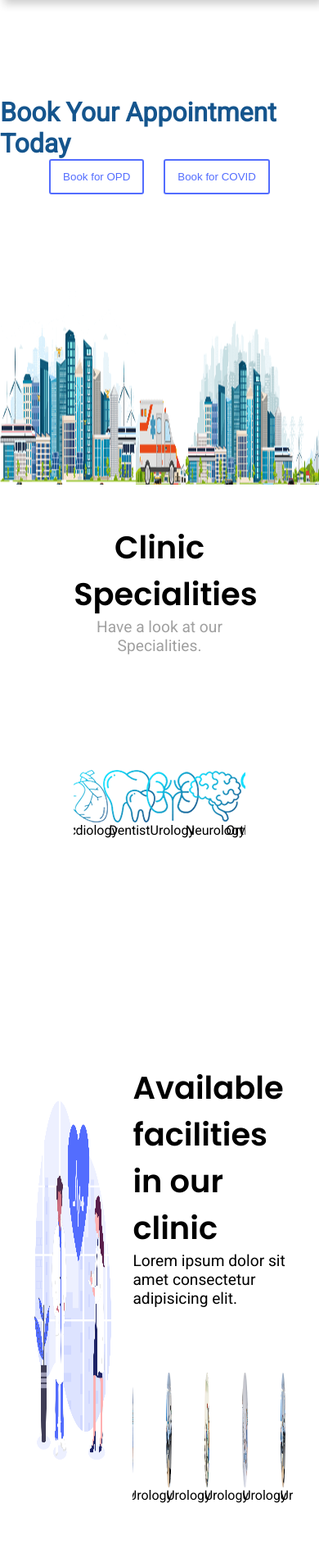
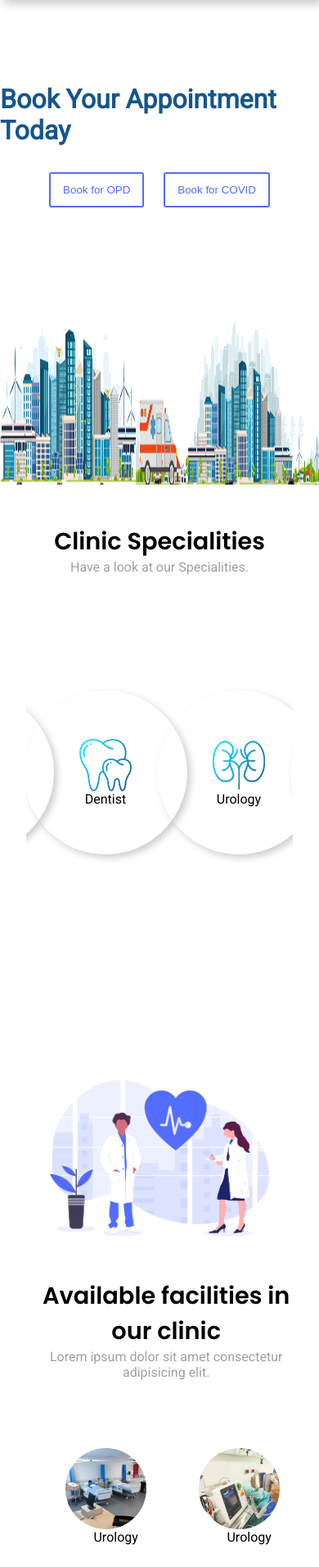
Before and after one commit to aaryan610/findCare_hackathon, a PHP site: page / in a window 390 px wide. Shown: the part 84-1995 px from the top of the page at 82% size. After the commit the page ends 1968 px from the top, so only its background shows below. Run offline with PHP 8.4, Linux system fonts and the light colour scheme.

Commit message:
Modifications

```diff
--- a/assets/css/style.css
+++ b/assets/css/style.css
@@ -64,11 +64,18 @@
   font-weight: 500;
 }
 
-.navlinks li:nth-of-type(2) {
+.navlinks li:nth-of-type(2),
+.navlinks li:nth-of-type(3) {
   margin-left: 1.5rem;
+  -webkit-transition: 0.2s all ease;
+  transition: 0.2s all ease;
 }
 
-.navlinks li:nth-of-type(3) {
+.navlinks li:hover a {
+  color: #09dca4;
+}
+
+.navlinks li:nth-of-type(4) {
   margin-left: auto;
   border: 2px solid #09dca4;
   border-radius: 4px;
@@ -77,15 +84,15 @@
   transition: 0.2s all ease;
 }
 
-.navlinks li:nth-of-type(3) a {
+.navlinks li:nth-of-type(4) a {
   color: #09dca4;
 }
 
-.navlinks li:nth-of-type(3):hover {
+.navlinks li:nth-of-type(4):hover {
   background-color: #09dca4;
 }
 
-.navlinks li:nth-of-type(3):hover a {
+.navlinks li:nth-of-type(4):hover a {
   color: white;
 }
 
@@ -162,15 +169,12 @@
   border-radius: 3px;
   -webkit-transition: 0.2s all ease;
   transition: 0.2s all ease;
+  outline: none;
 }
 
 .cta-buttons .btn a {
   color: #536dfe;
   font-weight: 500;
-}
-
-.cta-buttons .btn:focus {
-  outline: none;
 }
 
 .cta-buttons .btn:hover {
@@ -187,7 +191,7 @@
   -webkit-box-direction: normal;
       -ms-flex-direction: column;
           flex-direction: column;
-  padding: 3rem 4rem;
+  padding: 3em 4em;
 }
 
 .clinic-child {
@@ -195,7 +199,7 @@
 }
 
 .clinic-child:nth-of-type(1) {
-  height: 40%;
+  height: 30%;
 }
 
 .clinic-child:nth-of-type(2) {
@@ -223,8 +227,10 @@
           flex-direction: column;
   width: 200px;
   height: 200px;
-  border-radius: 100px;
-  margin: 10px 20px;
+  -webkit-box-shadow: 4px 4px 8px #cecece;
+          box-shadow: 4px 4px 8px #cecece;
+  border-radius: 50%;
+  margin: 10px 10em;
   -webkit-transition: 0.2s all ease-in;
   transition: 0.2s all ease-in;
 }
@@ -257,6 +263,10 @@
   height: 100%;
 }
 
+.facilities-text {
+  text-align: center;
+}
+
 .facilities-text h2 {
   font-size: 2.4rem;
   font-family: "Poppins", sans-serif;
@@ -264,6 +274,7 @@
 
 .facilities-text p {
   font-size: 1.2rem;
+  color: #a0a0a0;
 }
 
 .facilities-carousel {
@@ -279,8 +290,8 @@
 }
 
 .facilities-carousel-item img {
-  width: 140px;
-  height: 140px;
+  width: 100%;
+  height: 100%;
   border-radius: 50%;
 }
 
@@ -310,5 +321,48 @@
   .cta-text h2 {
     font-size: 2rem;
   }
+  .clinic {
+    padding: 1rem 2rem;
+  }
+  .clinic-child {
+    width: 100%;
+  }
+  .clinic-text h2 {
+    font-size: 1.8rem;
+  }
+  .clinic-text p {
+    font-size: 1rem;
+  }
+  .facilities {
+    -webkit-box-orient: vertical;
+    -webkit-box-direction: normal;
+        -ms-flex-direction: column;
+            flex-direction: column;
+    -webkit-box-align: center;
+        -ms-flex-align: center;
+            align-items: center;
+  }
+  .facilities-img {
+    width: 100%;
+  }
+  .facilities-text {
+    margin-top: 2em;
+  }
+  .facilities-text h2 {
+    font-size: 1.8rem;
+  }
+  .facilities-text p {
+    font-size: 1rem;
+  }
+  .facilities-content {
+    width: 100%;
+  }
+  .facilities-carousel-item {
+    margin-top: 5em;
+  }
+  .facilities-carousel-item img {
+    width: 80% !important;
+    height: 80% !important;
+  }
 }
 /*# sourceMappingURL=style.css.map */
--- a/assets/css/style.scss
+++ b/assets/css/style.scss
@@ -25,10 +25,15 @@
   padding-left: 1.25rem;
   font-weight: 500;
 
-  li:nth-of-type(2) {
+  li:nth-of-type(2),
+  li:nth-of-type(3) {
     margin-left: 1.5rem;
+    transition: 0.2s all ease;
   }
-  li:nth-of-type(3) {
+  li:hover a {
+    color: $primary-green;
+  }
+  li:nth-of-type(4) {
     margin-left: auto;
     border: 2px solid $primary-green;
     border-radius: 4px;
@@ -38,7 +43,7 @@
       color: $primary-green;
     }
   }
-  li:nth-of-type(3):hover {
+  li:nth-of-type(4):hover {
     background-color: $primary-green;
     a {
       color: white;
@@ -107,16 +112,17 @@
     border: 2px solid $secoundary-blue;
     border-radius: 3px;
     transition: 0.2s all ease;
+    outline: none;
+
     a {
       color: $secoundary-blue;
       font-weight: 500;
     }
   }
-  .btn:focus {
-    outline: none;
-  }
+
   .btn:hover {
     background-color: $secoundary-blue;
+
     a {
       color: white;
     }
@@ -127,19 +133,20 @@
 .clinic {
   height: 80vh;
   flex-direction: column;
-  padding: 3rem 4rem;
+  padding: 3em 4em;
 
   &-child {
     width: 80%;
   }
   &-child:nth-of-type(1) {
-    height: 40%;
+    height: 30%;
   }
   &-child:nth-of-type(2) {
     height: 60%;
   }
   &-text {
     text-align: center;
+
     h2 {
       font-family: $heading-font;
       font-size: 2.4rem;
@@ -155,8 +162,9 @@
   flex-direction: column;
   width: 200px;
   height: 200px;
-  border-radius: 100px;
-  margin: 10px 20px;
+  box-shadow: 4px 4px 8px $primary-lightgrey;
+  border-radius: 50%;
+  margin: 10px 10em;
   transition: 0.2s all ease-in;
 }
 .speicality-item:hover {
@@ -164,7 +172,7 @@
   color: $primary-blue;
 }
 
-//facilities
+//Facilities
 .facilities {
   width: 100%;
   height: 70vh;
@@ -173,25 +181,32 @@
   &-img {
     width: 40%;
     height: 100%;
+
     img {
       width: 100%;
       height: 100%;
     }
   }
+
   &-content {
     margin-left: 5%;
     width: 60%;
     height: 100%;
   }
+
   &-text {
+    text-align: center;
+
     h2 {
       font-size: 2.4rem;
       font-family: $heading-font;
     }
     p {
       font-size: 1.2rem;
+      color: rgb(160, 160, 160);
     }
   }
+
   &-carousel {
     height: 60%;
 
@@ -200,8 +215,8 @@
       margin-left: 40px;
 
       img {
-        width: 140px;
-        height: 140px;
+        width: 100%;
+        height: 100%;
         border-radius: 50%;
       }
       p {
@@ -237,4 +252,57 @@
       font-size: 2rem;
     }
   }
+
+  //Clinic Specialities
+  .clinic {
+    padding: 1rem 2rem;
+
+    &-child {
+      width: 100%;
+    }
+  }
+  .clinic-text {
+    h2 {
+      font-size: 1.8rem;
+    }
+    p {
+      font-size: 1rem;
+    }
+  }
+
+  //Facilities
+  .facilities {
+    flex-direction: column;
+    align-items: center;
+
+    &-img {
+      width: 100%;
+    }
+
+    &-text {
+      margin-top: 2em;
+
+      h2 {
+        font-size: 1.8rem;
+      }
+      p {
+        font-size: 1rem;
+      }
+    }
+
+    &-content {
+      width: 100%;
+    }
+
+    &-carousel {
+      &-item {
+        margin-top: 5em;
+
+        img {
+          width: 80% !important;
+          height: 80% !important;
+        }
+      }
+    }
+  }
 }
--- a/index.php
+++ b/index.php
@@ -22,6 +22,7 @@
           <h1 class="flex flex-ai-c flex-jc-c">findCare</h1>
           <ul class="navlinks flex flex-ai-c">
             <li><a href="./">Home</a></li>
+            <li><a href="./opd-appointment">OPD Appointment</a></li>
             <li><a href="./covid-19">Covid-19 Updates</a></li>
             <li class="appointment"><a href="./opd-appointment">Book Appointment</a></li>
           </ul>
@@ -33,7 +34,7 @@
         </nav>
     </header>
 
-    <!--Main Container-->
+    <!-- Main Container -->
     <div class="main-container">
 
         <!--cta Secttion-->
@@ -42,9 +43,9 @@
                 <div class="cta-text">
                     <h2>Book Your Appointment Today</h2>
                 </div>
-                <div class="cta-buttons">
+                <div class="cta-buttons" style="margin-top: 2em;">
                     <button class="btn"><a href="./opd-appointment">Book for OPD</a></button>
-                    <button class="btn"><a href="#">Book for COVID</a></button>
+                    <button class="btn"><a href="./covid-19">Book for COVID</a></button>
                 </div>
             </div>
             <div class="cta-img cta-items">
@@ -141,19 +142,39 @@
 
     <script>
         $(".clinic-carousel .owl-carousel").owlCarousel({
-            items: 4,
             loop: true,
             dots: true,
             autoplay: true,
             autoplayTimeout: 1500,
+            responsive: {
+                0: {
+                    items: 2,
+                },
+                768: {
+                    items: 2,
+                },
+                992: {
+                    items: 4,
+                }
+            }
         });
 
         $(".facilities-carousel .owl-carousel").owlCarousel({
-            items: 4,
             loop: true,
             dots: true,
             autoplay: true,
             autoplayTimeout: 1500,
+            responsive: {
+                0: {
+                    items: 2,
+                },
+                768: {
+                    items: 2,
+                },
+                992: {
+                    items: 4,
+                }
+            }
         });
     </script>
 </body>
```
Also changed, not shown: opd-appointment/index.css (+8 -2 lines), opd-appointment/index.js (+19 -0 lines), opd-appointment/index.scss (+8 -2 lines), opd-appointment/timeslots.php (+7 -1 lines), 3 other files.
